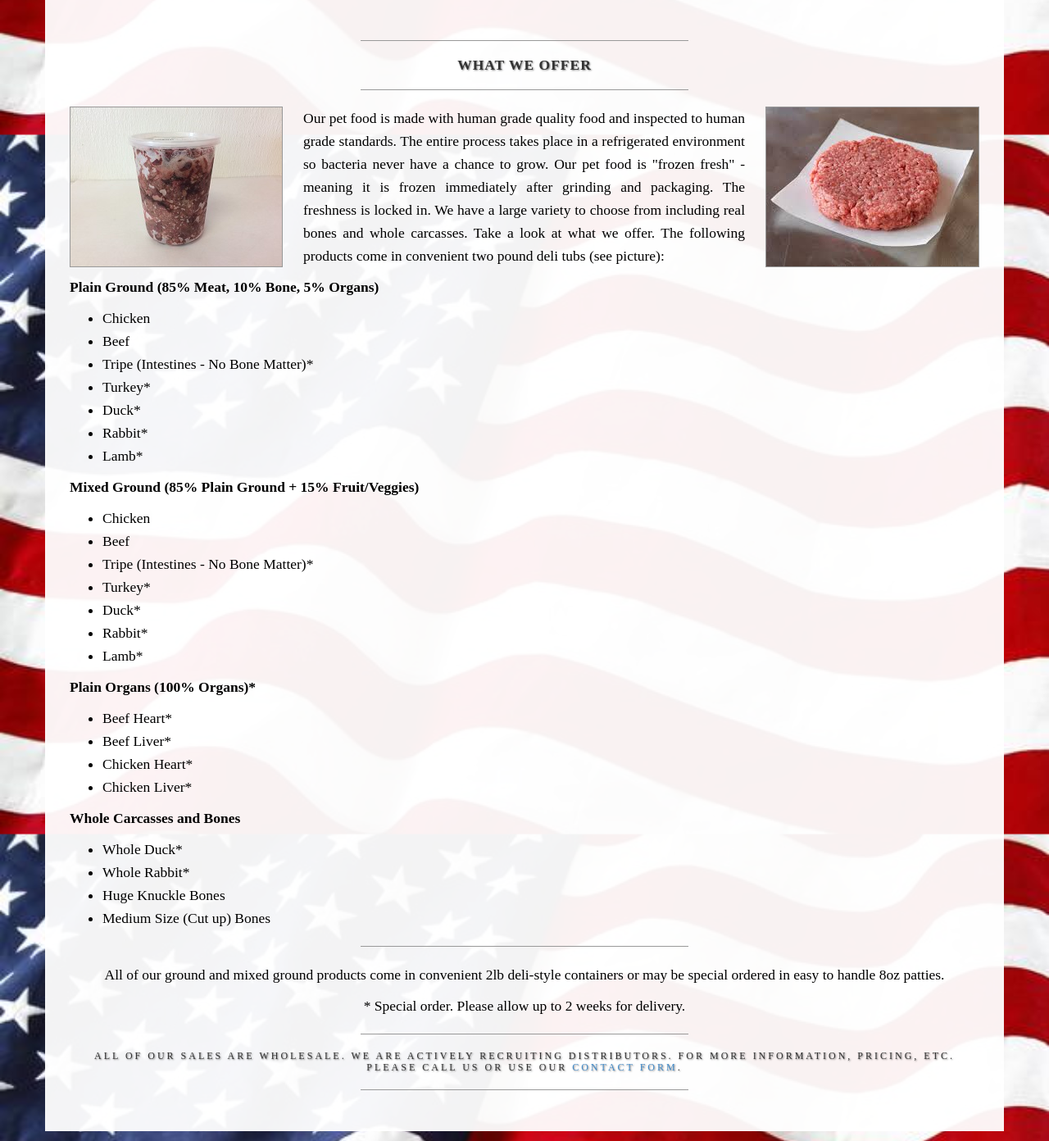
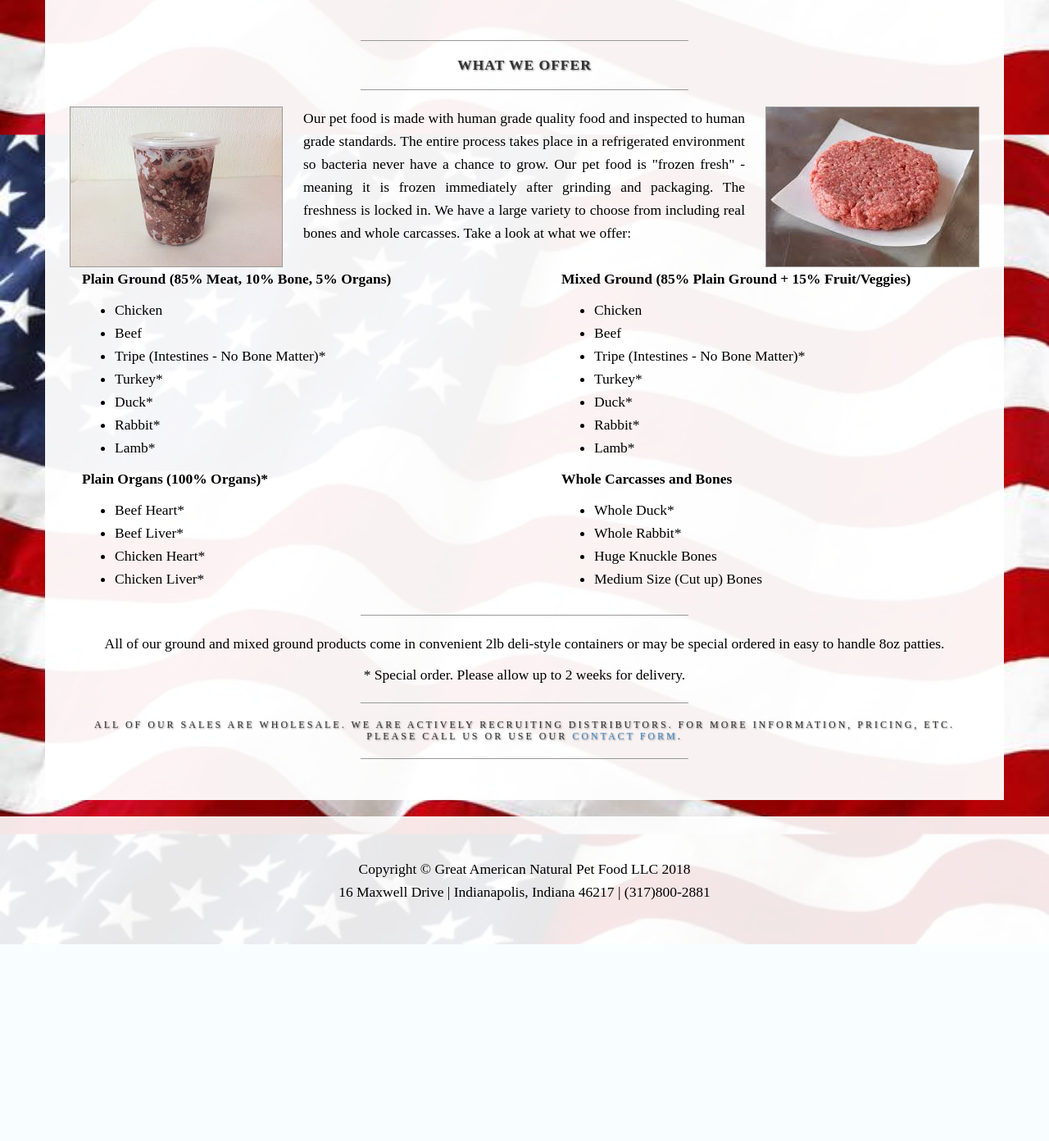
Before and after one commit to saruddle/trydjango, a Django app: page /products in a window 1280 px wide. Shown: the part 689-2081 px from the top of the page at 82% size. After the commit the page ends 1841 px from the top, so only its background shows below. Run offline with Django 3.2, Linux system fonts and the light colour scheme; some libraries are stand-ins or nearby versions.

Commit message:
Fixed NaN problem on serving size calculator and resized Product page on md-lg screen sizes.

```diff
--- a/templates/contact.html
+++ b/templates/contact.html
@@ -35,7 +35,7 @@
             </p>
         </div>
     </div>
-    <div class="clearfix"></div>
+    {#<div class="clearfix"></div>#}
     <div id="contact-form" class="box row">
         <div class="box">
             <div class="col-lg-12">
--- a/templates/products.html
+++ b/templates/products.html
@@ -42,13 +42,18 @@
                 <hr class="visible-xs">
                 <img class="img-responsive img-border img-right" src="{% static 'pages/img/patty.jpg' %}" alt="">
 
-                <p>Our pet food is made with human grade quality food and inspected to human grade standards.
+                <p>
+                    Our pet food is made with human grade quality food and inspected to human grade standards.
                     The entire process takes place in a refrigerated environment so bacteria never have a chance to grow.
                     Our pet food is "frozen fresh" - meaning it is frozen immediately after grinding and packaging.
                     The freshness is locked in. We have a large variety to choose from including real bones and whole carcasses.
-                Take a look at what we offer.  The following products come in convenient two pound deli tubs (see picture):</p>
-                <p>
-                    <strong>Plain Ground (85% Meat, 10% Bone, 5% Organs)</strong>
+                    Take a look at what we offer:
+                </p>
+
+                <div class="container">
+                    <div class="row">
+                        <div class="col-md-6">
+                            <p><strong>Plain Ground (85% Meat, 10% Bone, 5% Organs)</strong></p>
                             <ul class="ul-index">
                                 <li>Chicken</li>
                                 <li>Beef</li>
@@ -58,9 +63,10 @@
                                 <li>Rabbit*</li>
                                 <li>Lamb*</li>
                             </ul>
-                </p>
-                <p>
-                    <strong>Mixed Ground (85% Plain Ground + 15% Fruit/Veggies)</strong>
+                        </div>
+
+                       <div class="col-md-6">
+                            <p><strong>Mixed Ground (85% Plain Ground + 15% Fruit/Veggies)</strong></p>
                             <ul class="ul-index">
                                 <li>Chicken</li>
                                 <li>Beef</li>
@@ -70,26 +76,29 @@
                                 <li>Rabbit*</li>
                                 <li>Lamb*</li>
                             </ul>
-                </p>
-                <p>
-                    <strong>Plain Organs (100% Organs)*</strong>
+                       </div>
+
+                    <div class="col-md-6">
+                        <p><strong>Plain Organs (100% Organs)*</strong></p>
                         <ul class="ul-index">
                             <li>Beef Heart*</li>
                             <li>Beef Liver*</li>
                             <li>Chicken Heart*</li>
                             <li>Chicken Liver*</li>
                         </ul>
-                </p>
+                    </div>
 
-                <p>
-                    <strong>Whole Carcasses and Bones</strong>
+                    <div class="col-md-6">
+                        <p><strong>Whole Carcasses and Bones</strong></p>
                         <ul class="ul-index">
                             <li>Whole Duck*</li>
                             <li>Whole Rabbit*</li>
                             <li>Huge Knuckle Bones</li>
                             <li>Medium Size (Cut up) Bones</li>
                         </ul>
-                </p>
+                    </div>
+                </div>
+            </div>
                 <hr>
                 <p style="text-align: center">All of our ground and mixed ground products come in convenient 2lb deli-style containers or may be special ordered in easy to handle 8oz patties.</p>
                 <p class="text-center">* Special order.  Please allow up to 2 weeks for delivery.</p>
--- a/templates/resources.html
+++ b/templates/resources.html
@@ -192,11 +192,12 @@
                     <div class="modal-content">
                       <div class="modal-header">
                         <button type="button" class="close" data-dismiss="modal" aria-label="Close"><span aria-hidden="true">&times;</span></button>
-                        <h4 class="modal-title text-center" id="calculator-label">Great American Natural Pet Food Serving Size Calculator</h4>
+                        <h4 class="modal-title text-center" id="calculator-label">Great American Natural Pet Food</h4>
+                        <h5 class="modal-title text-center">Serving Size Calculator</h5>
                       </div>
                       <div class="modal-body">
                         <p>To calculate your pet's daily serving size simply enter your pet's weight, below:</p>
-                        <form class="form-horizontal" role="form" oninput="x.value=parseInt(weight.value)*.02, y.value=parseInt(weight.value)*.02*16">
+                        <form class="form-horizontal" role="form" oninput="x.value=(parseInt(weight.value)*.02 || 0), (y.value=parseInt(weight.value)*.02*16 || 0)">
                           <div class="form-group" style="margin-left: 4px; margin-right: 4px;">
                             <label class="control-label" for="weight">Pet's Weight: </label>
                             <div>
```
Lines whose indentation alone changed are shown as unchanged.
